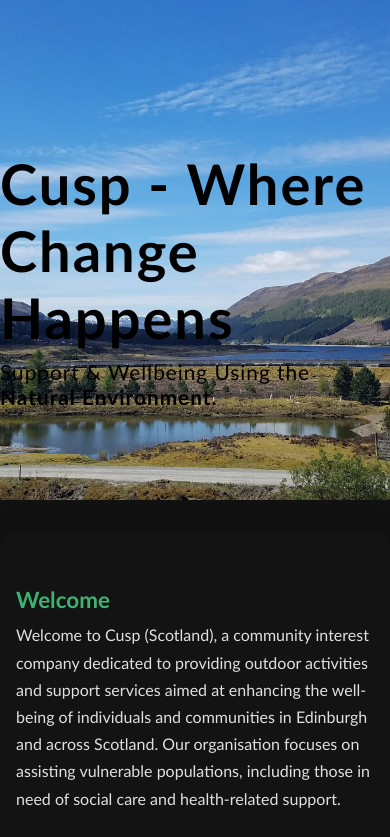
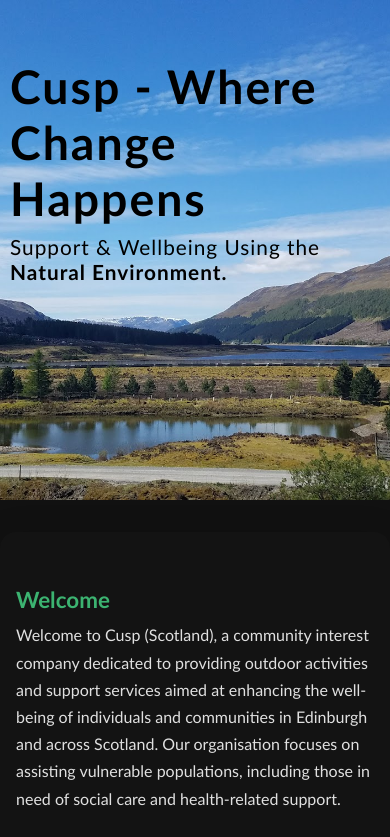
Before and after one commit to RowanKinross/cuspscotland, a React (Vite) app: page / in a window 390 px wide. Shown: the top 837 px of the page. Built offline with nearby package versions, Linux system fonts and the light colour scheme.

Commit message:
fix mobile styling a little

```diff
--- a/src/App.css
+++ b/src/App.css
@@ -33,6 +33,7 @@
 	position: absolute;
 	top: 0;
 	left: 0;
+	padding: 10px;
 	margin-top: 150px;
 	width: 100%;
 	height: 100%;
@@ -97,3 +98,13 @@
 	font-size: 1rem;
 	background: transparent;
 }
+
+@media (max-width: 1024px) {
+	.overlay {
+		margin-top: 3rem;
+	}
+	.site-title {
+		font-size: 2.9rem;
+	}
+
+}
```
